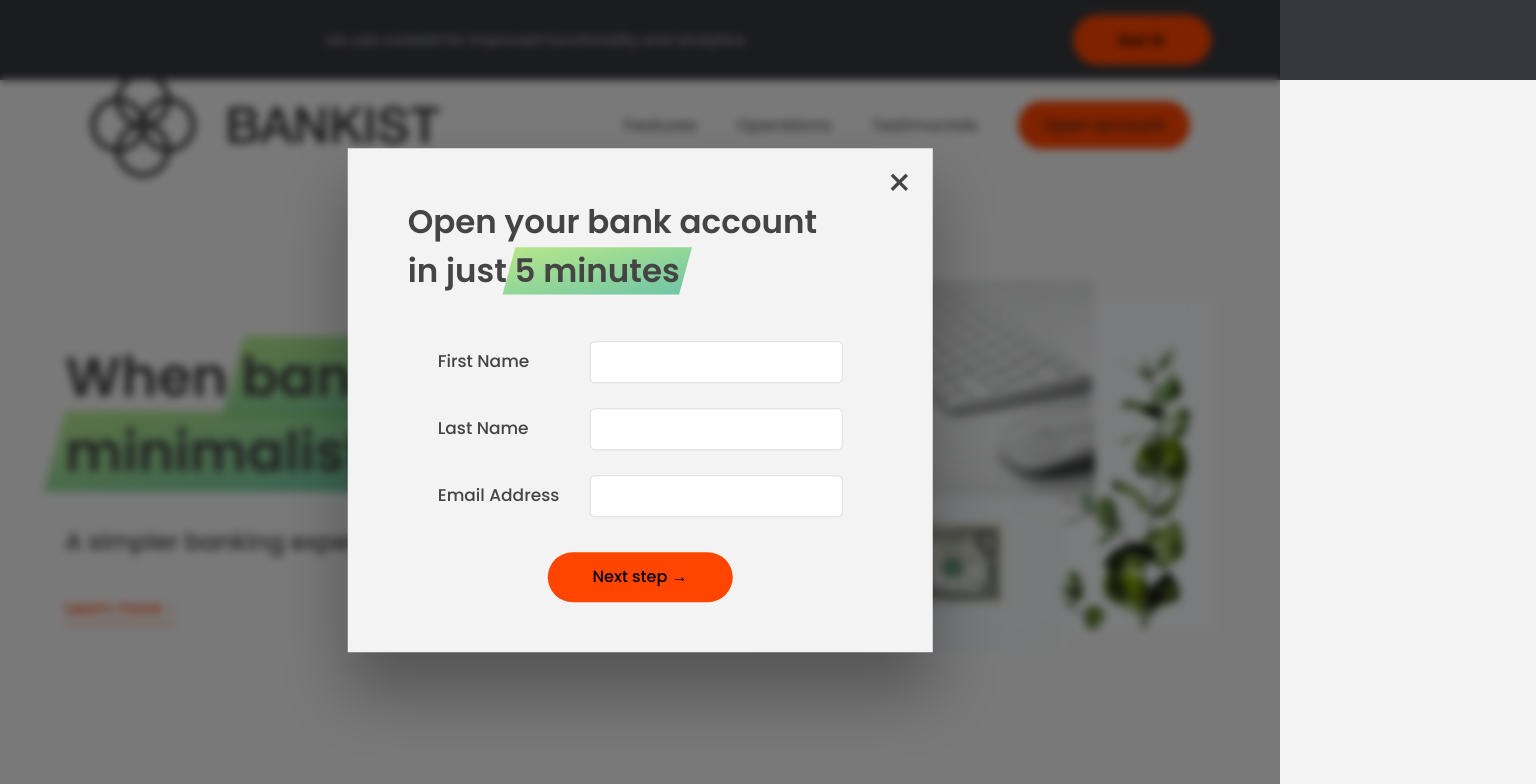
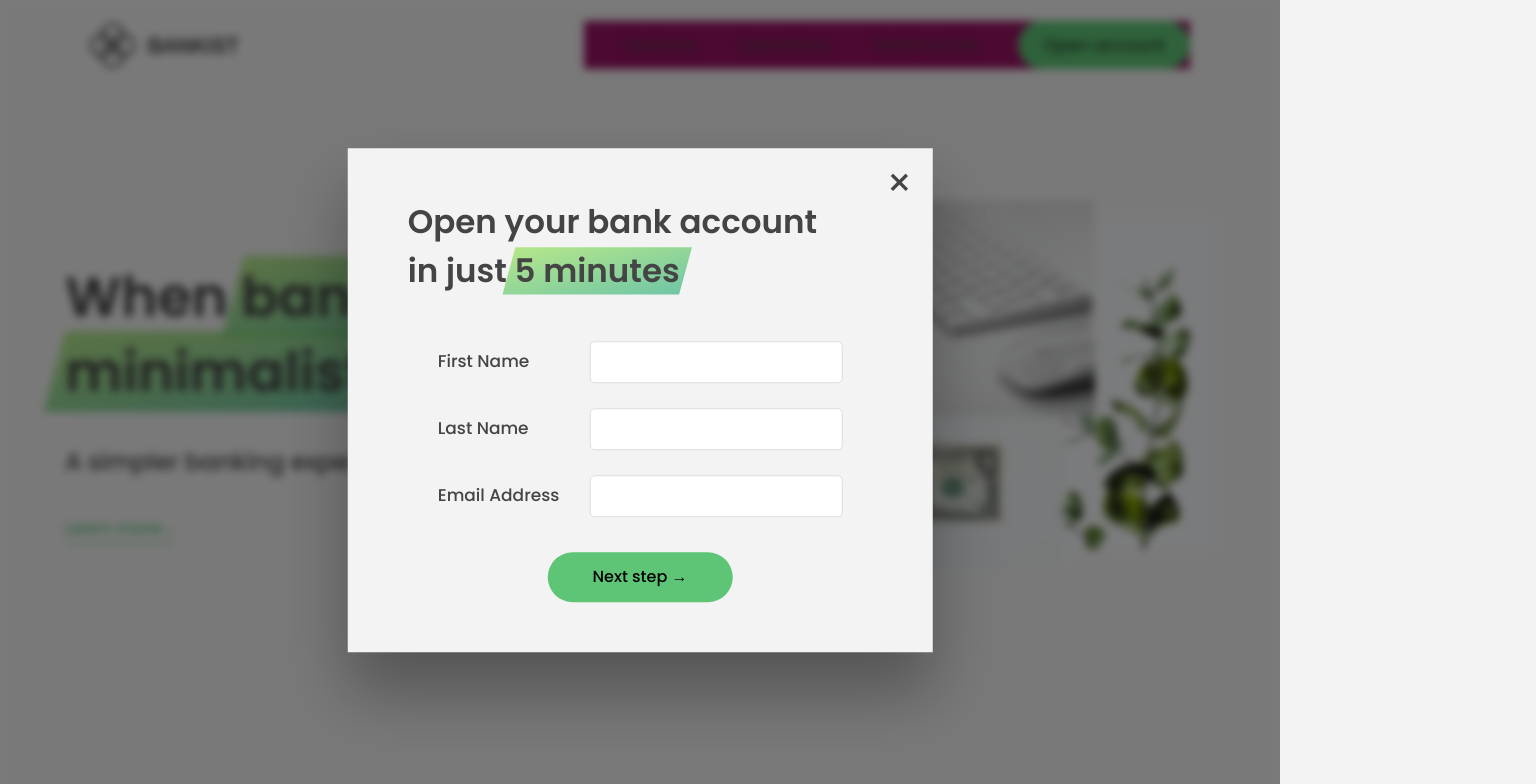
Before and after one commit to MaxRichard2007/Bankist-V2, a plain HTML site: page index.html in a window 1280 px wide. Both pictures are taken after a click on the link "Open account". Shown: the top 784 px of the page, 1536 px wide, since content can reach past the window. Drawn offline with Linux system fonts and the light colour scheme.

Commit message:
Event Propagation in practice

```diff
--- a/index.html
+++ b/index.html
@@ -15,10 +15,11 @@
 <body>
   <header class="header">
     <nav class="nav">
-      <img src="img/logo.png" alt="Bankist logo" class="nav__logo" id="logo" designer="Max Richard" />
+      <!-- <img src="img/logo.png" alt="Bankist logo" class="nav__logo" id="logo" designer="Max Richard" /> -->
+      <img src="img/logo.png" alt="Bankist logo" class="nav__logo" id="logo" />
       <ul class="nav__links">
         <li class="nav__item">
-          <a class="nav__link" href="#section--1">Features</a>
+          <a class="nav__link" href="#">Features</a>
         </li>
         <li class="nav__item">
           <a class="nav__link" href="#section--2">Operations</a>
@@ -33,7 +34,8 @@
     </nav>
 
     <div class="header__title">
-      <h1>
+      <!-- <h1 onclick="alert('HTML alert')"> -->
+        <h1>
         When
         <!-- Green highlight effect -->
         <span class="highlight">banking</span>
--- a/js/script.js
+++ b/js/script.js
@@ -36,70 +36,137 @@ document.addEventListener("keydown", function (e) {
 // console.log(document.head);
 // console.log(document.body);
 
-const header = document.querySelector(".header");
-const allSections = document.querySelector(".section");
-// console.log(allSections);
+// const header = document.querySelector(".header");
+// const allSections = document.querySelector(".section");
+// // console.log(allSections);
 
-document.getElementById("section--1");
-const allButtons = document.getElementsByTagName("button");
-// console.log(allButtons);
+// document.getElementById("section--1");
+// const allButtons = document.getElementsByTagName("button");
+// // console.log(allButtons);
 
-// console.log(document.getElementsByClassName("btn"));
+// // console.log(document.getElementsByClassName("btn"));
 
-// Creating and inserting elements
-const message = document.createElement("div");
-message.classList.add("cookie-message");
-// message.textContent = 'We use cookied for improved functionality and analytics.';
-message.innerHTML =
-  ' we use cookeid for improved functionality and analytics. <button class="btn btn--close-cookie"> Got it!</button>';
-// header.prepend(message);
-// header.append(message);
-// header.append(message.cloneNode(true));
+// // Creating and inserting elements
+// const message = document.createElement("div");
+// message.classList.add("cookie-message");
+// // message.textContent = 'We use cookied for improved functionality and analytics.';
+// message.innerHTML =
+//   ' we use cookeid for improved functionality and analytics. <button class="btn btn--close-cookie"> Got it!</button>';
+// // header.prepend(message);
+// // header.append(message);
+// // header.append(message.cloneNode(true));
 
-// header.after(message);
-header.before(message);
+// // header.after(message);
+// header.before(message);
 
-// Delete elements
-document
-  .querySelector(".btn--close-cookie")
-  .addEventListener("click", function () {
-    // message.remove()
-    message.parentElement.removeChild(message);
-  });
+// // Delete elements
+// document
+//   .querySelector(".btn--close-cookie")
+//   .addEventListener("click", function () {
+//     // message.remove()
+//     message.parentElement.removeChild(message);
+//   });
 
-// Styles
-message.style.backgroundColor = "#37383d";
-message.style.width = "120%";
+// // Styles
+// message.style.backgroundColor = "#37383d";
+// message.style.width = "120%";
 
-console.log(message.style.height);
-console.log(message.style.backgroundColor);
+// console.log(message.style.height);
+// console.log(message.style.backgroundColor);
 
-message.style.height =
-  Number.parseFloat(getComputedStyle(message).height, 10) + 30 + "px";
+// message.style.height =
+//   Number.parseFloat(getComputedStyle(message).height, 10) + 30 + "px";
 
-document.documentElement.style.setProperty("--color-primary", "orangered");
+// document.documentElement.style.setProperty("--color-primary", "orangered");
 
-// Attributes
-const logo = document.querySelector(".nav__logo");
-console.log(logo.alt);
-console.log(logo.className);
+// // Attributes
+// const logo = document.querySelector(".nav__logo");
+// console.log(logo.alt);
+// console.log(logo.className);
 
-// Non-standard
-console.log(logo.designer);
-console.log(logo.getAttribute("designer"));
+// // Non-standard
+// console.log(logo.designer);
+// console.log(logo.getAttribute("designer"));
 
-console.log(logo.src);
-console.log(logo.getAttribute("src"));
+// console.log(logo.src);
+// console.log(logo.getAttribute("src"));
 
-const link = document.querySelector(".nav__link--btn");
-console.log(link.href);
-console.log(link.getAttribute("href"));
+// const link = document.querySelector(".nav__link--btn");
+// console.log(link.href);
+// console.log(link.getAttribute("href"));
 
-// Classes
-logo.classList.add("c", "j");
-logo.classList.remove("c", "j");
-logo.classList.toggle("c");
-logo.classList.contains("c"); // not includes
+// // Classes
+// logo.classList.add("c", "j");
+// logo.classList.remove("c", "j");
+// logo.classList.toggle("c");
+// logo.classList.contains("c"); // not includes
 
-// Don't use
-logo.className = "Max";
+// // Don't use
+// logo.className = "Max";
+
+const btnScrollTo = document.querySelector(".btn--scroll-to");
+const sectional = document.querySelector("#section--1");
+
+btnScrollTo.addEventListener("click", function (e) {
+  const s1coords = sectional.getBoundingClientRect();
+  console.log(s1coords);
+
+  console.log(e.target.getBoundingClientRect());
+
+  console.log("Current scroll (X/Y)", window.pageXOffset, window.pageYOffset);
+
+  console.log(
+    "height/width viewport",
+    document.documentElement.clientWidth,
+    document.documentElement.clientHeight
+  );
+
+  // Scrolling
+  // window.scrollTo(
+  //   s1coords.left + window.pageXOffset,
+  //   s1coords.top + window.pageYOffset
+  // );
+
+  // window.scrollTo({
+  //   left: s1coords.left + window.pageXOffset,
+  //   top: s1coords.top + window.pageYOffset,
+  //   behavior: 'smooth'
+  // })
+
+  sectional.scrollIntoView({ behavior: "smooth" });
+});
+
+// const h1 = document.querySelector("h1");
+
+// const alertH1 = function (e) {
+//   alert("addEventListener: Great! You are reading the heading :D");
+// };
+
+// h1.addEventListener("mouseenter", alertH1);
+
+// setTimeout(() => h1.removeEventListener('mouseenter', alertH1), 3000);
+
+// h1.onmouseenter = function (e) {
+//   alert("onmouseenter: Great! You are reading the heading :D");
+// };
+
+// rgb(255,255,255);
+const randomInt = (min, max) =>
+  Math.floor(Math.random() * (max - min + 1) + min);
+const randomColor = () =>
+  `rgb(${randomInt(0, 255)}, ${randomInt(0, 255)}, ${randomInt(0, 255)})`;
+
+document.querySelector(".nav__link").addEventListener("click", function (e) {
+  this.style.backgroundColor = randomColor();
+  e.stopPropagation()
+});
+
+document.querySelector(".nav__links").addEventListener("click", function (e) {
+  this.style.backgroundColor = randomColor()
+  e.stopPropagation()
+});
+
+document.querySelector(".nav").addEventListener("click", function (e) {
+  this.style.backgroundColor = randomColor();
+  e.stopPropagation()
+});
```
